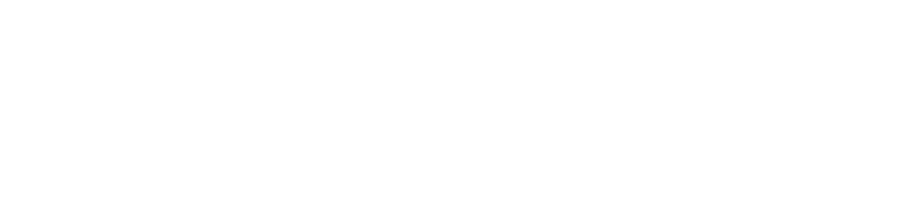
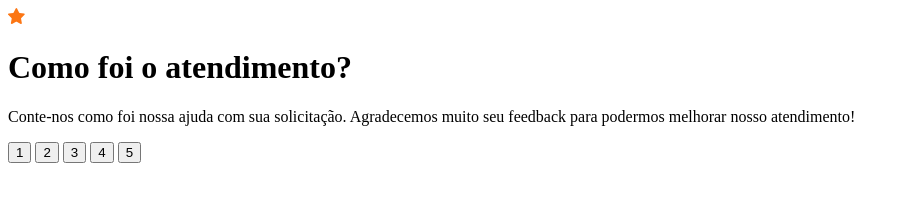
Before and after one commit to marciomcg/feedback_base, a plain HTML site: page index.html in a window 1280 px wide. Shown: the whole page, without its empty margins (0-909 px from the left). Drawn offline with Linux system fonts and the light colour scheme.

Commit message:
segundo commit do HTML

```diff
--- a/index.html
+++ b/index.html
@@ -6,6 +6,22 @@
     <title>feedback</title>
 </head>
 <body>
+<div class="'card">
+  <img src="./images/icon-star.svg" alt="icone de uma estrela laranja">
+</div>
 
+<h1>Como foi o atendimento?</h1>
+
+<p>Conte-nos como foi nossa ajuda com sua solicitação. Agradecemos muito seu feedback para podermos melhorar nosso atendimento!</p>
+
+<div>
+
+    <button>1</button>
+    <button>2</button>
+    <button>3</button>
+    <button>4</button>
+    <button>5</button>
+</div>
+</div>
 </body>
 </html>
```
